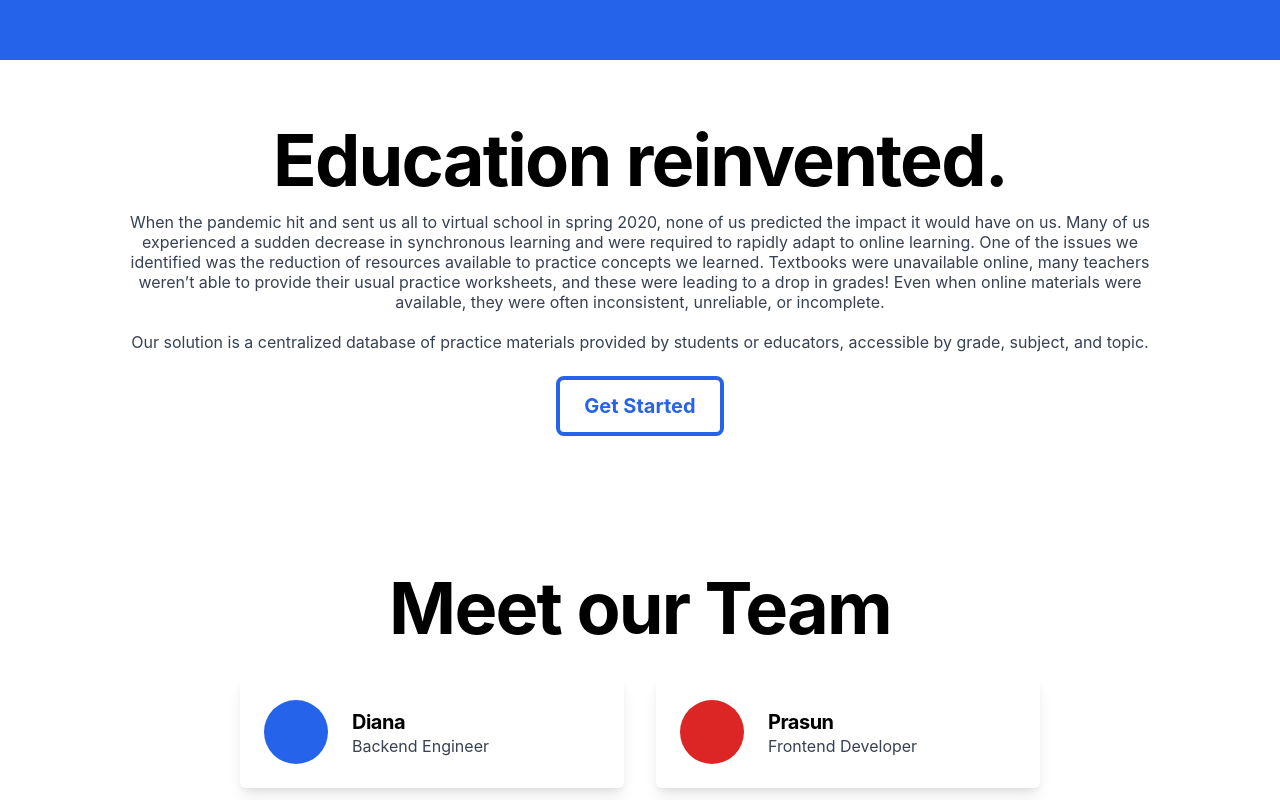
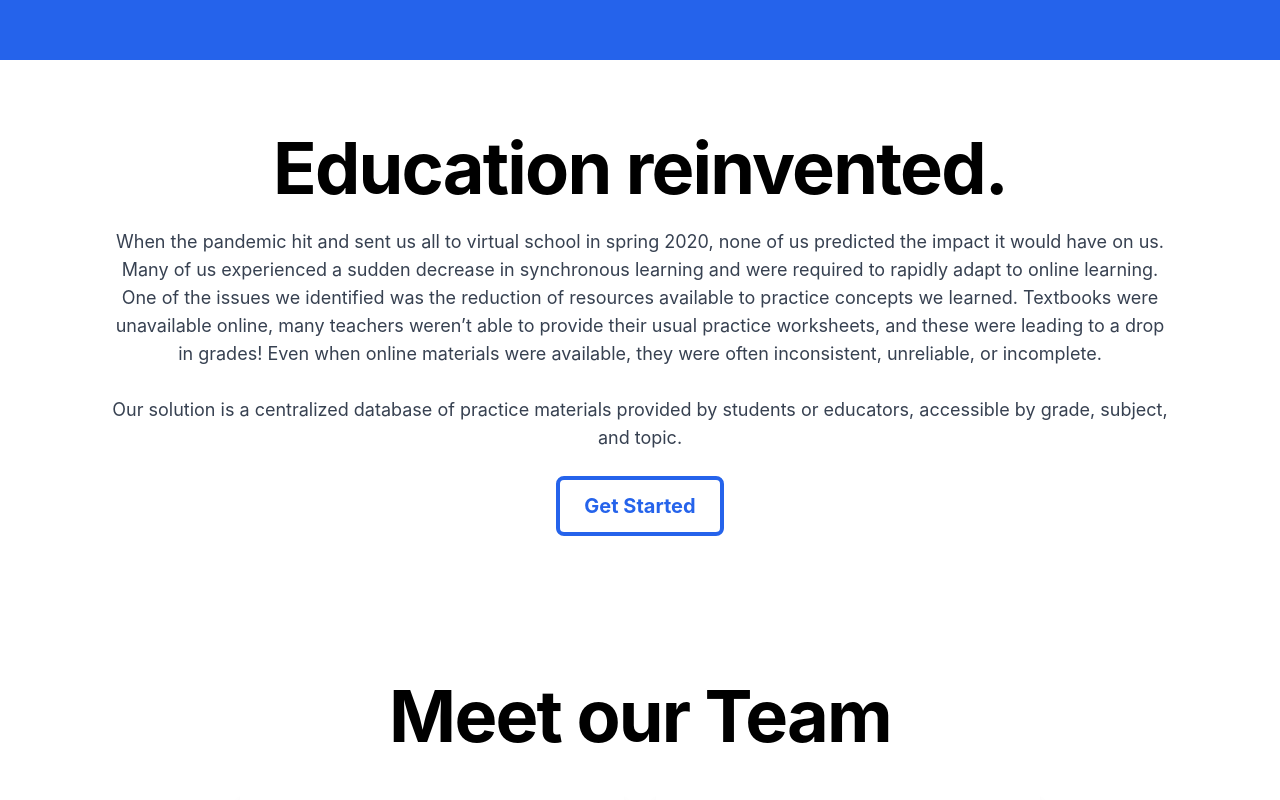
Before and after one commit to hirundinidae/gta-hacks, a Next.js app in the folder frontend/my-app/: page / in a window 1280 px wide. Shown: the part 740-1540 px from the top of the page. Built offline with nearby package versions, Linux system fonts and the light colour scheme.

Commit message:
Updated section css

```diff
--- a/frontend/my-app/styles/layout/_section.scss
+++ b/frontend/my-app/styles/layout/_section.scss
@@ -101,11 +101,11 @@ section.hero {
     .wrapper {
       .content {
         h1 {
-          @apply text-8xl;
+          @apply text-6xl;
         }
 
         .svg {
-          @apply bottom-16;
+          @apply bottom-12;
 
           svg {
             @apply h-16;
@@ -121,7 +121,14 @@ section.hero {
     .wrapper {
       .content {
         h1 {
-          @apply text-7xl;
+          @apply
+            text-7xl
+            m-6
+          ;
+        }
+
+        p {
+          @apply text-lg;
         }
       }
     }
```
